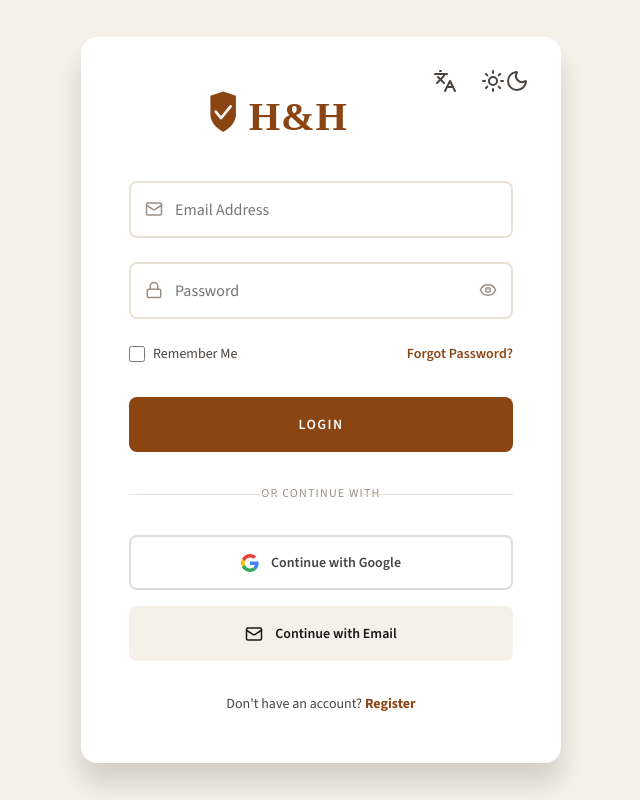
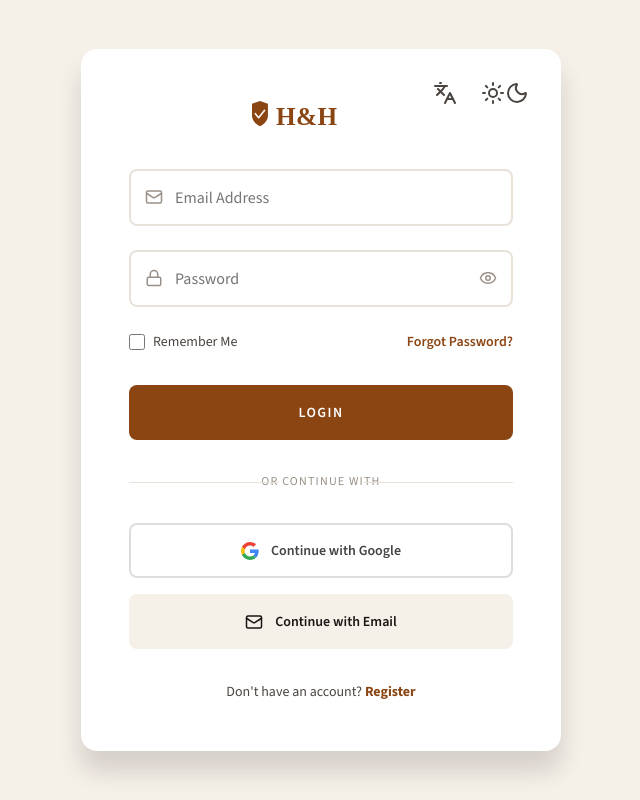
Before and after one commit to htmlstaticwork/custom_leather_goods, a plain HTML site: page login.html in a window 1280 px wide. Shown: the whole page, without its empty margins (319-959 px from the left). Drawn offline with nearby package versions, Linux system fonts and the light colour scheme.

Commit message:
logo size change

```diff
--- a/login.html
+++ b/login.html
@@ -62,7 +62,7 @@
         }
 
         .auth-logo .logo-img {
-            height: 64px;
+            height: 40px;
         }
 
         .input-icon-wrapper {
```
Also changed, not shown: register.html (+1 -1 lines).
